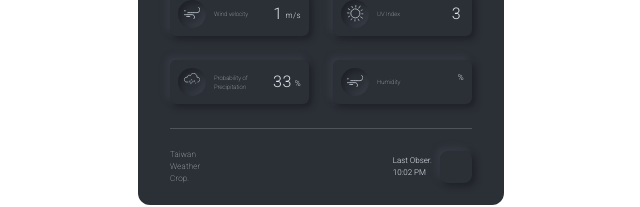
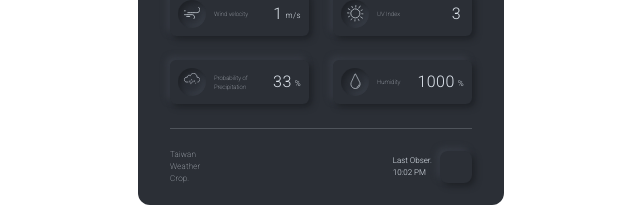
Before and after one commit to liuMola/taiwan-weather, a React (Create React App) app: page / in a window 1280 px wide. Shown: the part 512-719 px from the top of the page, without its empty margins (319-959 px from the left). Built offline with nearby package versions, Linux system fonts and the light colour scheme; no server answers.

Commit message:
before extract fetch function

```diff
--- a/src/components/weatherInfo.js
+++ b/src/components/weatherInfo.js
@@ -1,5 +1,5 @@
 import React from 'react';
-
+//components
 import Status from './status';
 //lottie
 import Lottie from 'lottie-react';
@@ -9,6 +9,8 @@ import sunBrightData from '../lottie/sun-for-bright.json';
 import sunDarkData from '../lottie/sun-for-dark.json';
 import rainBrightData from '../lottie/rain-for-bright.json';
 import rainDarkData from '../lottie/rain-for-dark.json';
+import humdBrightData from '../lottie/humd-for-bright.json';
+import humdDarkData from '../lottie/humd-for-dark.json';
 //store
 import useStore from '../store/store';
 
@@ -24,10 +26,12 @@ export default function WeatherInfo() {
 	const windDarkOrBright = () => (mode.classList.contains('dark') ? windDarkData : windBrightData);
 	const sunDarkOrBright = () => (mode.classList.contains('dark') ? sunDarkData : sunBrightData);
 	const rainDarkOrBright = () => (mode.classList.contains('dark') ? rainDarkData : rainBrightData);
+	const humdDarkOrBright = () => (mode.classList.contains('dark') ? humdDarkData : humdBrightData);
 
 	const windSpeed = useStore((state) => state.currentWeatherData.windSpeed);
 	const uvIndex = useStore((state) => state.currentWeatherData.uvIndex);
 	const pop = useStore((state) => state.forecastData.pop);
+	const humd = useStore((state) => state.currentWeatherData.humidity);
 
 	return (
 		<div className='grid grid-cols-2 grid-rows-2 gap-6 mt-8'>
@@ -40,8 +44,8 @@ export default function WeatherInfo() {
 			<Status status={pop} category={index.pop[0]} unit={index.pop[1]}>
 				<Lottie className='w-7/12' animationData={rainDarkOrBright()} />
 			</Status>
-			<Status category={index.humd[0]} unit={index.humd[1]}>
-				<Lottie className='w-7/12' animationData={windDarkOrBright()} />
+			<Status status={humd * 100} category={index.humd[0]} unit={index.humd[1]}>
+				<Lottie className='w-7/12' animationData={humdDarkOrBright()} />
 			</Status>
 		</div>
 	);
```
Also changed, not shown: src/lottie/humd-for-bright.json (added, +1 -0 lines), src/lottie/humd-for-dark.json (added, +1 -0 lines).
